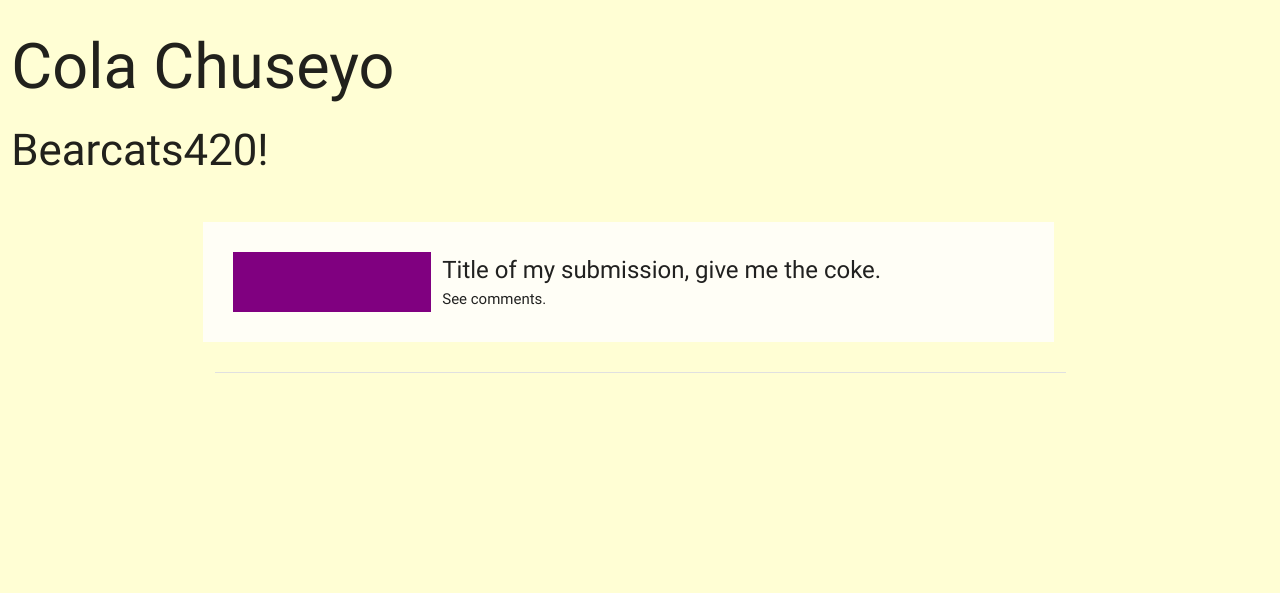
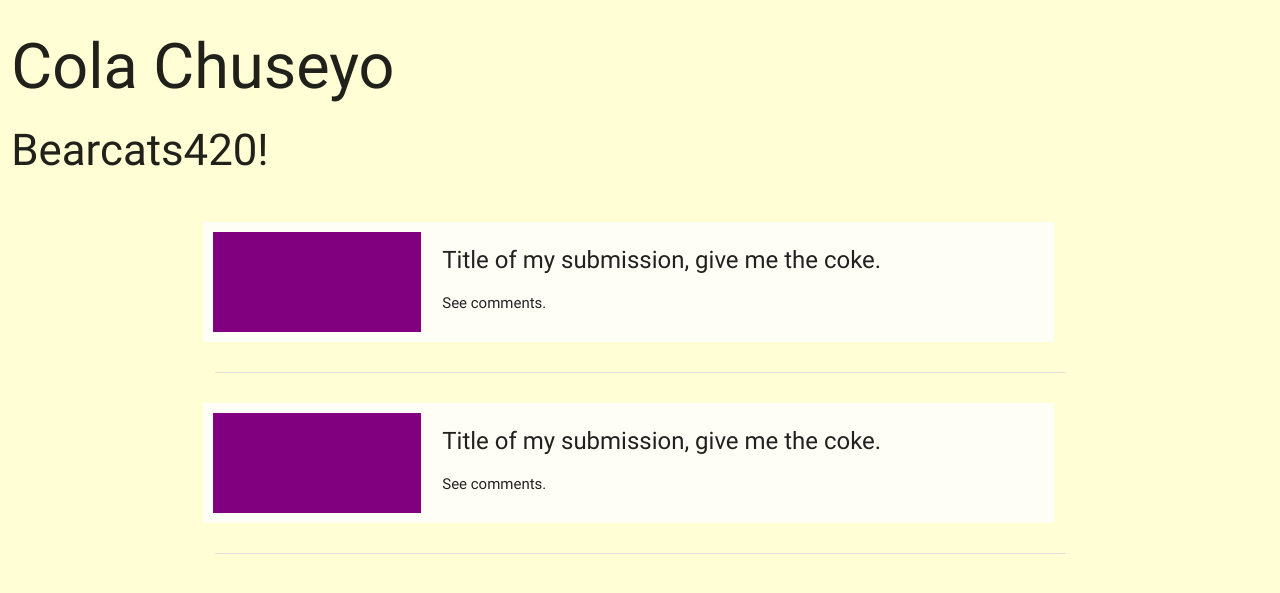
Before and after one commit to AvocadosConstant/hack-harvard-constructive, a Flask app: template FlaskWebProject/templates/index.html in a window 1280 px wide. Shown: the top 593 px of the page. Run offline with Flask 2, Linux system fonts and the light colour scheme; the template is opened without the code that fills it, so the values that code supplies are empty; some libraries are stand-ins or nearby versions.

Commit message:
Test post divs in number

```diff
--- a/FlaskWebProject/static/assets/css/page.css
+++ b/FlaskWebProject/static/assets/css/page.css
@@ -7,7 +7,7 @@ body {
 .post {
     width: 100%;
     height: 120px;
-    padding: 30px;
+    padding: 10px;
     margin: 30px 0px;
     background: #FFFEF6;
 }
@@ -22,8 +22,12 @@ body {
 }
 
 .post-title {
+    height: 50%;
+    padding: 10px;
     font-size: 24px;
 }
 
 .post-info {
+    height: 50%;
+    padding: 10px;
 }
--- a/FlaskWebProject/templates/index.html
+++ b/FlaskWebProject/templates/index.html
@@ -36,6 +36,20 @@
                 </div>
             </div>
             <div class="divider"></div>
+
+            <div class="post row">
+                <div class="col m3 post-thumb">
+                </div>
+                <div class="col m9 post-body">
+                    <div class="post-title">
+                        Title of my submission, give me the coke.
+                    </div>
+                    <div class="post-info">
+                        See comments.
+                    </div>
+                </div>
+            </div>
+            <div class="divider"></div>
         </div>
     </body>
 </html>
```
